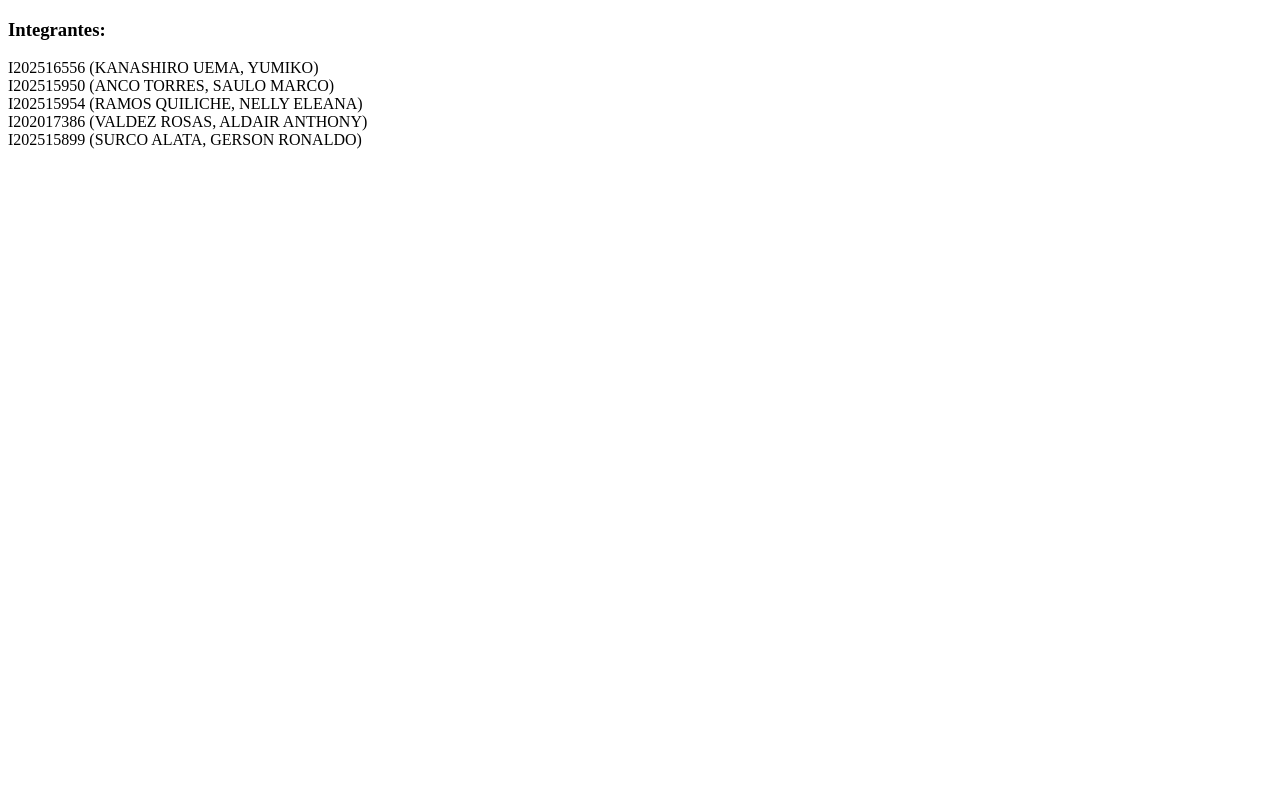
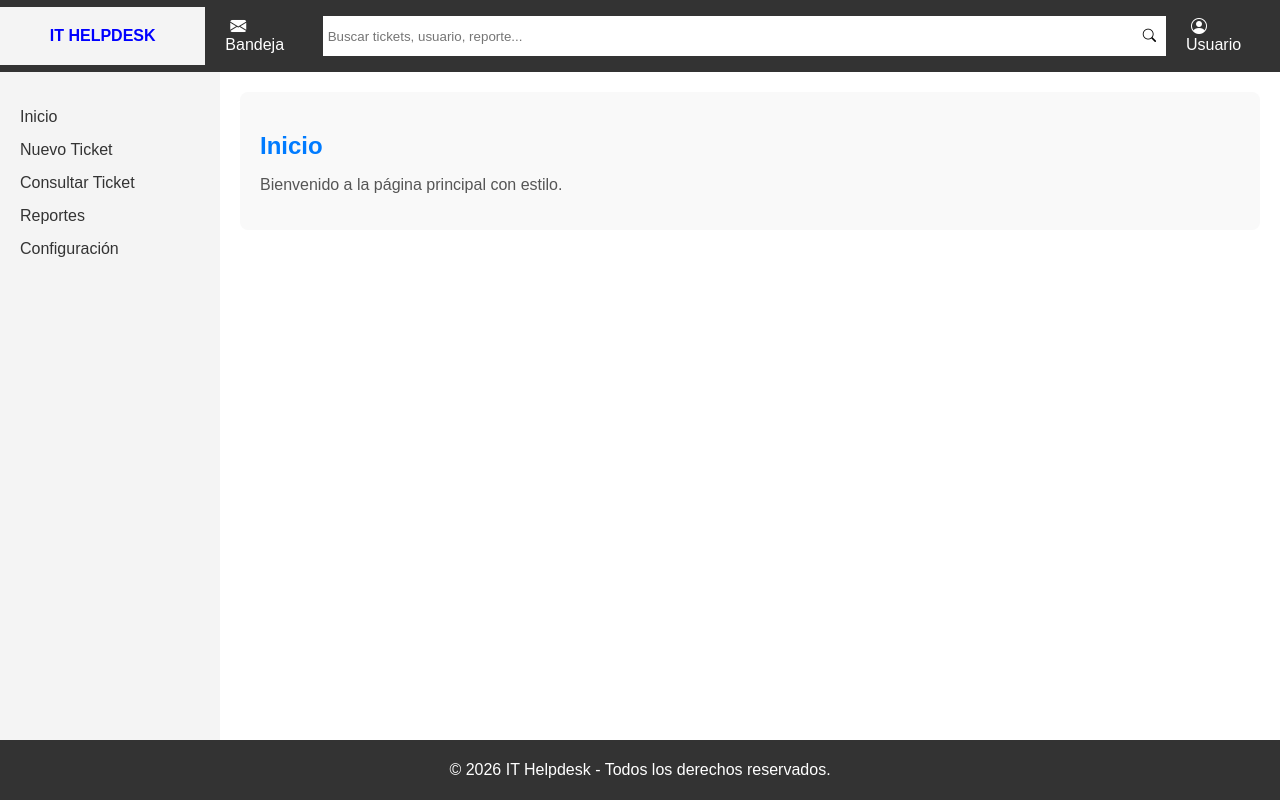
Before and after one commit to Surquito/DEW-PF, a plain HTML site: page index.html in a window 1280 px wide. Drawn offline with nearby package versions, Linux system fonts and the light colour scheme.

Commit message:
Mis Cambios

```diff
--- /dev/null
+++ b/app.js
@@ -0,0 +1,26 @@
+function navegar() {
+  const ruta = location.hash.replace("#", "") || "home";
+  let html = "";
+
+  if (ruta === "home") {
+    html = `
+      <div class="home-container">
+        <h2>Inicio</h2>
+        <p>Bienvenido a la página principal con estilo.</p>
+      </div>
+    `;
+  } else if (ruta === "newticket") {
+    html = "<h2>Acerca de</h2><p>Somos un equipo creando una SPA básica.</p>";
+  } else if (ruta === "readticket") {
+    html = "<h2>Contacto</h2><p>Escríbenos a ejemplo@correo.com</p>";
+  } else if (ruta === "reports") {
+    html = "<h2>REPORTES</h2><p>Sección no encontrada.</p>";
+  } else if (ruta === "settings") {
+    html = "<h2>CONFIGURACION</h2><p>Sección no encontrada.</p>";
+  }
+
+  document.getElementById("contenido").innerHTML = html;
+}
+
+window.addEventListener("hashchange", navegar);
+window.addEventListener("load", navegar);
--- a/index.html
+++ b/index.html
@@ -1,16 +1,52 @@
 <!DOCTYPE html>
-<html lang="en">
+<html lang="es">
 <head>
-    <meta charset="UTF-8" />
-    <meta name="viewport" content="width=device-width, initial-scale=1.0" />
-    <title>HOLA PEOPLE</title>
+  <meta charset="UTF-8">
+  <title>Mesa de Ayuda</title>
+  <link rel="stylesheet" href="https://cdn.jsdelivr.net/npm/bootstrap-icons@1.11.3/font/bootstrap-icons.css">
+  <link rel="stylesheet" href="style.css">
 </head>
-  <body>
-    <h3>Integrantes:</h3>
-    I202516556 (KANASHIRO UEMA, YUMIKO) <br/>
-    I202515950 (ANCO TORRES, SAULO MARCO) <br/>
-    I202515954 (RAMOS QUILICHE, NELLY ELEANA) <br/>
-    I202017386 (VALDEZ ROSAS, ALDAIR ANTHONY) <br/>
-    I202515899 (SURCO ALATA, GERSON RONALDO) <br/>
-  </body>
+<body>
+  <!-- Header horizontal -->
+  <header>
+    <div class="team"> IT HELPDESK </div>
+    <div class="icon-left">
+        <a href="#bandeja"><i class="bi bi-envelope-fill"></i> Bandeja</a>
+    </div>
+    <div class="search-bar">
+        <input type="text" id="busqueda" placeholder="Buscar tickets, usuario, reporte...">
+        <button onclick="buscar()"><i class="bi bi-search"></i></button>
+    </div>
+    <div class="icon-right">
+      <a href="#usuario"><i class="bi bi-person-circle"></i> Usuario</a>
+    </div>
+  </header>
+
+  <!-- Contenedor principal -->
+  <div class="container">
+    <!-- Menú vertical -->
+    <nav class="sidebar">
+      <ul>
+        <li><a href="#home">Inicio</a></li>
+        <li><a href="#newticket">Nuevo Ticket</a></li>
+        <li><a href="#readticket">Consultar Ticket</a></li>
+        <li><a href="#reports">Reportes</a></li>
+        <li><a href="#settings">Configuración</a></li>
+      </ul>
+    </nav>
+
+    <!-- Contenido dinámico -->
+    <main id="contenido">
+      <h2>Bienvenido</h2>
+      <p>Selecciona una opción del menú.</p>
+    </main>
+  </div>
+
+  <!-- Footer -->
+  <footer>
+    <p>© 2026 IT Helpdesk - Todos los derechos reservados.</p>
+  </footer>
+
+  <script src="app.js"></script>
+</body>
 </html>
--- /dev/null
+++ b/style.css
@@ -0,0 +1,133 @@
+body {
+  margin: 0;
+  font-family: Arial, sans-serif;
+  display: flex;
+  flex-direction: column;
+  min-height: 100vh;
+}
+
+/* Header horizontal */
+header {
+  display: flex;
+  justify-content: space-between;
+  align-items: center;
+  background: #333;
+  color: white;
+  /*padding: 10px 20px;*/
+}
+
+.team{
+  width: 180px;
+  background: #f4f4f4;
+  padding: 20px;
+  text-align: center;
+  font-weight: bold;
+  color: blue;
+}
+
+.icon-left, .icon-right{
+  justify-content: center;
+  padding: 18px 20px;
+}
+header a {
+  color: white;
+  text-decoration: none;
+  margin-left: 5px;
+}
+
+header a:hover {
+  text-decoration: underline;
+}
+/* Barra de búsqueda */
+.search-bar {
+  display: flex;
+  flex: 1;
+  justify-content: center;
+}
+
+.search-bar input {
+  padding: 5px;
+  width: 800px;
+  height: 30px;
+  border: none;
+  outline: none;
+  border-radius: none;
+}
+
+.search-bar button {
+  padding: 5px 10px;
+  border: none;
+  background: white;
+  color: black;
+  border-radius: none;
+  cursor: pointer;
+}
+
+.search-bar button:hover {
+  background:  #555;
+  color: white;
+}
+
+/* Contenedor principal: sidebar + contenido */
+.container {
+  flex: 1;
+  display: flex; /* clave para que sidebar y main estén lado a lado */
+}
+
+/* Sidebar vertical */
+.sidebar {
+  width: 180px;
+  background: #f4f4f4;
+  padding: 20px;
+}
+
+.sidebar ul {
+  list-style: none;
+  padding: 0;
+}
+
+.sidebar li {
+  margin-bottom: 15px;
+}
+
+.sidebar a {
+  text-decoration: none;
+  color: #333;
+}
+
+.sidebar a:hover {
+  color: blue;
+}
+
+/* Contenido a la derecha */
+main {
+  flex: 1; /* ocupa todo el espacio restante */
+  padding: 20px;
+}
+
+/* Footer */
+footer {
+  background: #333;
+  color: white;
+  text-align: center;
+  padding: 5px;
+}
+
+/* Home */
+
+.home-container {
+  padding: 20px;
+  background-color: #f9f9f9;
+  border-radius: 8px;
+}
+
+.home-container h2 {
+  color: #007bff;
+  font-size: 24px;
+  margin-bottom: 10px;
+}
+
+.home-container p {
+  font-size: 16px;
+  color: #555;
+}
```
